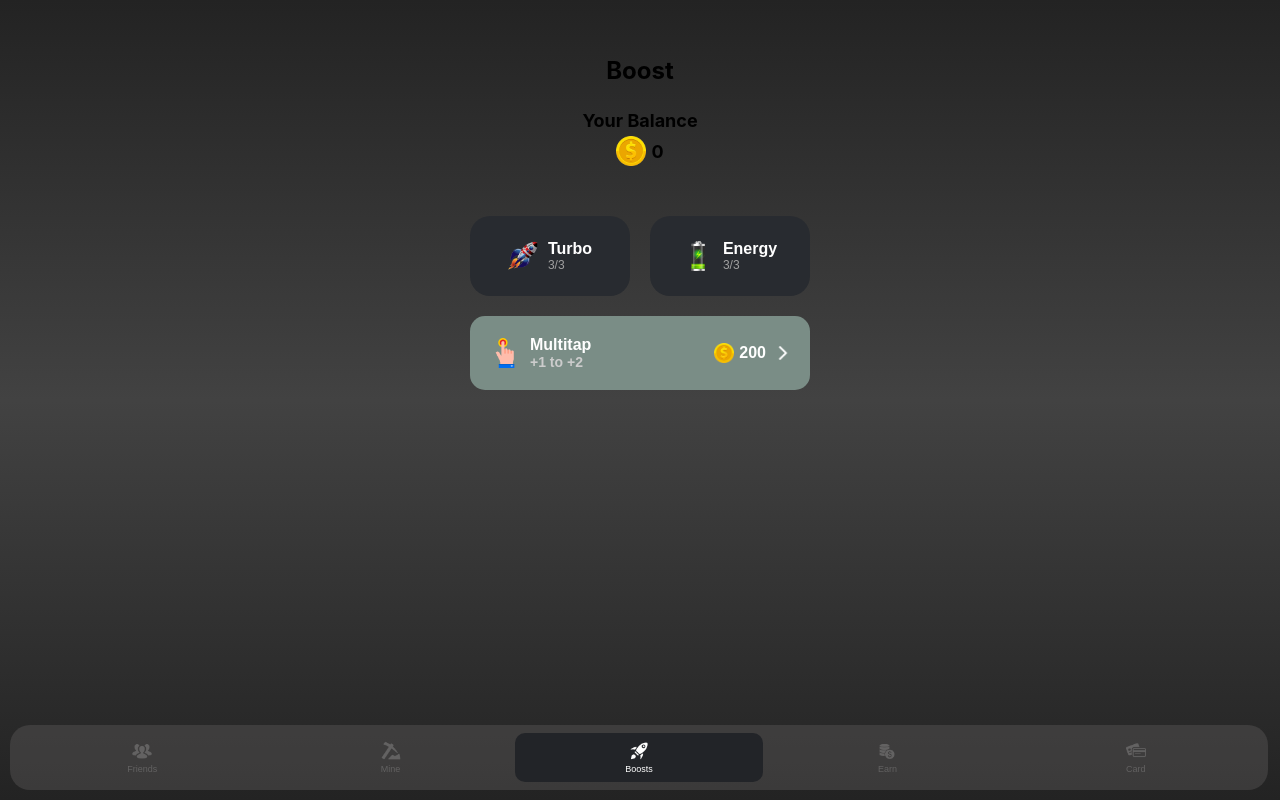
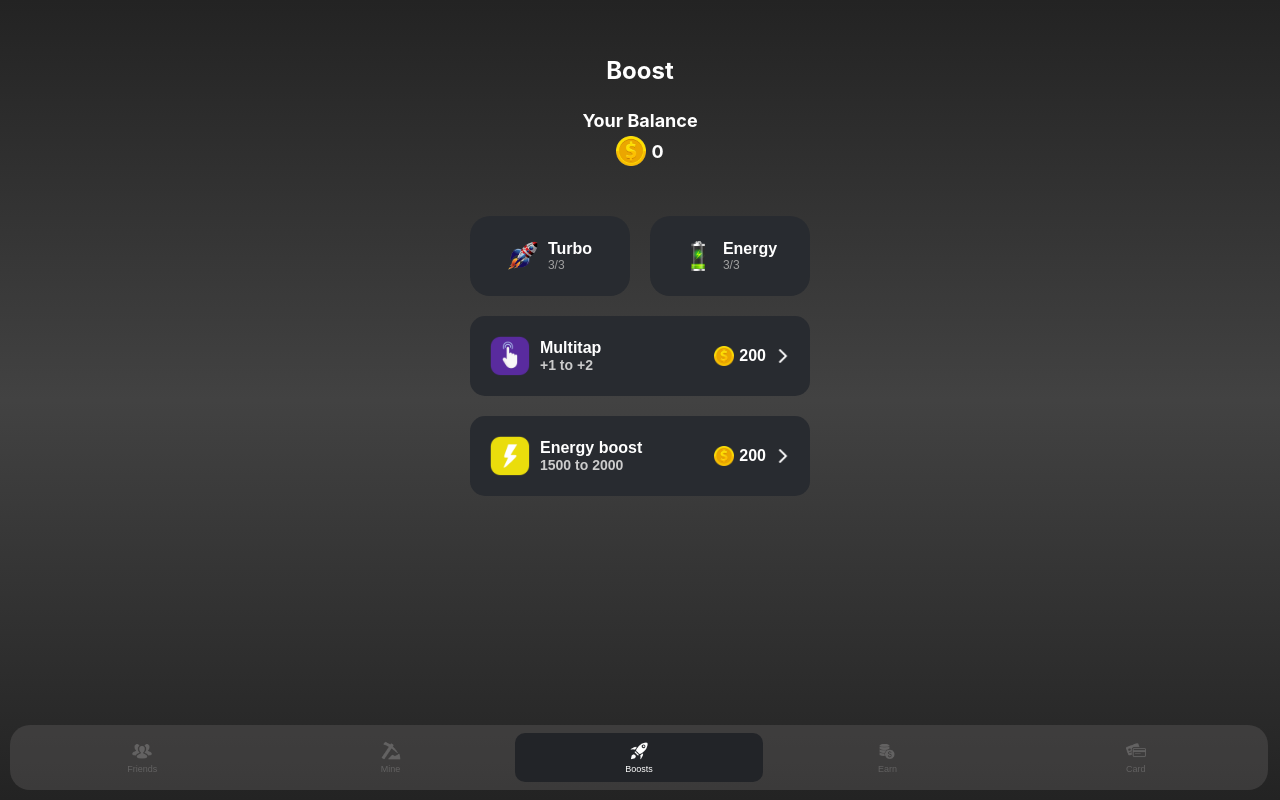
Before and after one commit to vladholomah/my-clicker, a React (Create React App) app: page / in a window 1280 px wide. Both pictures are taken after a click on the button "Boosts". Built offline with nearby package versions, Linux system fonts and the light colour scheme.

Commit message:
Update ExchangeDisplay and styles33446

```diff
--- a/src/App.tsx
+++ b/src/App.tsx
@@ -7,10 +7,10 @@ import Boost from './components/Boost';
 import Levels from './components/Levels';
 import Card from './components/Card';
 import { BoostProvider } from './BoostContext';
-import { EnergyProvider } from './EnergyContext';
+import { EnergyProvider, useEnergy } from './EnergyContext';
 import './App.css';
 
-function App() {
+function AppContent() {
   const [currentView, setCurrentView] = useState('mine');
   const [selectedExchange, setSelectedExchange] = useState({
     name: 'Holmah',
@@ -18,6 +18,7 @@ function App() {
   });
   const [score, setScore] = useState(0);
   const [multitapLevel, setMultitapLevel] = useState(1);
+  const { maxEnergy, setMaxEnergy, refillEnergy } = useEnergy();
 
   const handleMenuItemClick = (item: string) => {
     setCurrentView(item);
@@ -42,11 +43,18 @@ function App() {
     setCurrentView('settings');
   };
 
-
   const handleMultitapUpgrade = (level: number, cost: number) => {
     if (score >= cost) {
       setScore(score - cost);
       setMultitapLevel(level);
+    }
+  };
+
+  const handleEnergyBoostUpgrade = (newMaxEnergy: number, cost: number) => {
+    if (score >= cost) {
+      setScore(score - cost);
+      setMaxEnergy(newMaxEnergy);
+      refillEnergy(); // Відновлюємо енергію до нового максимуму
     }
   };
 
@@ -69,7 +77,9 @@ function App() {
           balance={score}
           setCurrentView={setCurrentView}
           onMultitapUpgrade={handleMultitapUpgrade}
+          onEnergyBoostUpgrade={handleEnergyBoostUpgrade}
           currentLevel={multitapLevel}
+          currentMaxEnergy={maxEnergy}
         />;
       case 'card':
         return <Card balance={score} />;
@@ -88,14 +98,20 @@ case 'card':
 };
 
   return (
-    <BoostProvider>
-      <EnergyProvider>
     <div className="App">
       <div className="game-interface">
         {renderView()}
         <BottomMenu activeItem={currentView} onMenuItemClick={handleMenuItemClick} />
       </div>
     </div>
+  );
+}
+
+function App() {
+  return (
+    <BoostProvider>
+      <EnergyProvider>
+        <AppContent />
       </EnergyProvider>
     </BoostProvider>
   );
--- a/src/EnergyContext.tsx
+++ b/src/EnergyContext.tsx
@@ -7,13 +7,15 @@ interface EnergyContextType {
   energyRefillCooldown: number;
   activateEnergyRefill: () => void;
   decreaseEnergy: (amount?: number) => void;
+  setMaxEnergy: (newMaxEnergy: number) => void;
+  refillEnergy: () => void; // Нова функція
 }
 
 const EnergyContext = createContext<EnergyContextType | undefined>(undefined);
 
-export const EnergyProvider: React.FC<{ children: React.ReactNode }> = ({ children }) => {
+const EnergyProvider: React.FC<{ children: React.ReactNode }> = ({ children }) => {
   const [energy, setEnergy] = useState(1500);
-  const maxEnergy = 1500;
+  const [maxEnergy, setMaxEnergy] = useState(1500);
   const [energyRefillCount, setEnergyRefillCount] = useState(3);
   const [energyRefillCooldown, setEnergyRefillCooldown] = useState(0);
 
@@ -39,6 +41,15 @@ export const EnergyProvider: React.FC<{ children: React.ReactNode }> = ({ childr
 
     return () => clearInterval(interval);
   }, [maxEnergy]);
+
+  const refillEnergy = useCallback(() => {
+    setEnergy(maxEnergy);
+  }, [maxEnergy]);
+
+  const updateMaxEnergy = useCallback((newMaxEnergy: number) => {
+    setMaxEnergy(newMaxEnergy);
+    setEnergy(newMaxEnergy); // Відразу встановлюємо енергію на новий максимум
+  }, []);
 
   useEffect(() => {
     let interval: NodeJS.Timeout | null = null;
@@ -68,7 +79,9 @@ export const EnergyProvider: React.FC<{ children: React.ReactNode }> = ({ childr
       energyRefillCount,
       energyRefillCooldown,
       activateEnergyRefill,
-      decreaseEnergy
+      decreaseEnergy,
+      setMaxEnergy: updateMaxEnergy,
+      refillEnergy
     }}>
       {children}
     </EnergyContext.Provider>
@@ -82,3 +95,5 @@ export const useEnergy = () => {
   }
   return context;
 };
+
+export { EnergyProvider };
--- a/src/components/Boost.css
+++ b/src/components/Boost.css
@@ -11,13 +11,13 @@
 
 .boost-title {
   font-size: 24px;
-  color: #000000;
+  color: #ffffff;
   margin-bottom: 10px;
 }
 
 .balance-title {
   font-size: 18px;
-  color: #000000;
+  color: #ffffff;
   margin-bottom: 5px;
 }
 
@@ -26,7 +26,7 @@
   align-items: center;
   font-size: 18px;
   font-weight: bold;
-  color: #000000;
+  color: #ffffff;
   margin-bottom: 30px;
 }
 
--- a/src/components/Boost.tsx
+++ b/src/components/Boost.tsx
@@ -2,16 +2,26 @@ import React from 'react';
 import { useBoost } from '../BoostContext';
 import { useEnergy } from '../EnergyContext';
 import MultitapButton from './MultitapButton';
+import EnergyBoostButton from './EnergyBoostButton';
 import './Boost.css';
 
 interface BoostProps {
   balance: number;
   setCurrentView: (view: string) => void;
   onMultitapUpgrade: (level: number, cost: number) => void;
-  currentLevel: number; // Додайте це
+  onEnergyBoostUpgrade: (newMaxEnergy: number, cost: number) => void;
+  currentLevel: number;
+  currentMaxEnergy: number;
 }
 
-const Boost: React.FC<BoostProps> = ({ balance, setCurrentView, onMultitapUpgrade, currentLevel }) => {
+const Boost: React.FC<BoostProps> = ({
+  balance,
+  setCurrentView,
+  onMultitapUpgrade,
+  onEnergyBoostUpgrade,
+  currentLevel,
+  currentMaxEnergy
+}) => {
   const {
     turboCount,
     turboTimer,
@@ -95,11 +105,17 @@ const Boost: React.FC<BoostProps> = ({ balance, setCurrentView, onMultitapUpgrad
         </button>
       </div>
       <MultitapButton
-  balance={balance}
-  onMultitapUpgrade={onMultitapUpgrade}
-  currentLevel={currentLevel} // Додайте це
-/>
+        balance={balance}
+        onMultitapUpgrade={onMultitapUpgrade}
+        currentLevel={currentLevel}
+      />
+      <EnergyBoostButton
+        balance={balance}
+        onEnergyBoostUpgrade={onEnergyBoostUpgrade}
+        currentMaxEnergy={currentMaxEnergy}
+      />
     </div>
   );
 };
+
 export default Boost;
--- /dev/null
+++ b/src/components/EnergyBoostButton.tsx
@@ -0,0 +1,89 @@
+import React, { useState } from 'react';
+import './MultitapButton.css';
+
+interface EnergyBoostButtonProps {
+  balance: number;
+  currentMaxEnergy: number;
+  onEnergyBoostUpgrade: (newMaxEnergy: number, cost: number) => void;
+}
+
+const EnergyBoostButton: React.FC<EnergyBoostButtonProps> = ({ balance, currentMaxEnergy, onEnergyBoostUpgrade }) => {
+  const [showConfirmation, setShowConfirmation] = useState(false);
+
+  const getNextLevelInfo = () => {
+    const currentLevel = (currentMaxEnergy - 1500) / 500;
+    const nextLevel = currentLevel + 1;
+    let cost;
+    if (nextLevel <= 7) {
+      cost = (nextLevel - 1) * 100 + 200;
+    } else {
+      cost = 200;
+    }
+    return { level: nextLevel, cost, newMaxEnergy: currentMaxEnergy + 500 };
+  };
+
+  const { level: nextLevel, cost: upgradeCost, newMaxEnergy } = getNextLevelInfo();
+
+  const handleClick = () => {
+    setShowConfirmation(true);
+  };
+
+  const handleConfirm = () => {
+    onEnergyBoostUpgrade(newMaxEnergy, upgradeCost);
+    setShowConfirmation(false);
+  };
+
+  const handleCancel = () => {
+    setShowConfirmation(false);
+  };
+
+  return (
+    <>
+      <button
+        className="multitap-button"
+        onClick={handleClick}
+        disabled={balance < upgradeCost || currentMaxEnergy >= 100000}
+      >
+        <div className="multitap-button-content">
+          <div className="multitap-content">
+            <img src="/images/energy.png" alt="Energy Boost" className="multitap-icon"/>
+            <div className="multitap-text">
+              <span className="multitap-title">Energy boost</span>
+              <span className="multitap-levels">{currentMaxEnergy} to {newMaxEnergy}</span>
+            </div>
+          </div>
+          <div className="multitap-cost">
+            <img src="/images/balance.png" alt="Balance" className="balance-batton"/>
+            <span>{upgradeCost}</span>
+            <img src="/images/arrow-right.png" alt="Arrow" className="arrow-icon"/>
+          </div>
+        </div>
+      </button>
+
+      {showConfirmation && (
+        <div className="confirmation-overlay">
+          <div className="confirmation-modal">
+            <button className="close-button" onClick={handleCancel}>×</button>
+            <img src="/images/energy.png" alt="Energy Boost" className="multitap-image"/>
+            <div className="multitap-info">
+              Energy boost збільшить вашу максимальну енергію до {newMaxEnergy}
+            </div>
+            <div className="price-info">
+              <img src="/images/balance.png" alt="Balance" className="price-icon"/>
+              <span>{upgradeCost}</span>
+            </div>
+            <button
+              className="confirm-button"
+              onClick={handleConfirm}
+              disabled={balance < upgradeCost}
+            >
+              Підтвердити
+            </button>
+          </div>
+        </div>
+      )}
+    </>
+  );
+};
+
+export default EnergyBoostButton;
--- a/src/components/MultitapButton.css
+++ b/src/components/MultitapButton.css
@@ -20,7 +20,7 @@
 }
 
 .multitap-button:disabled {
-  background-color: #7a8d86;
+  background-color: #282b30;
   cursor: not-allowed;
 }
 
@@ -30,8 +30,8 @@
 }
 
 .multitap-icon {
-  width: 30px;
-  height: 30px;
+  width: 40px;
+  height: 40px;
   margin-right: 10px;
 }
 
@@ -57,7 +57,7 @@
 
 .confirmation-modal {
   background-color: #282b30;
-  padding: 20px;
+  padding: 50px;
   border-radius: 30px 30px 0 0;
   width: 100%;
   max-height: 50vh;
@@ -65,7 +65,7 @@
   text-align: center;
   position: relative;
   color: #ffffff;
-  box-shadow: 0 -4px 6px rgba(255, 132, 0, 0.91);
+  box-shadow: 0 -4px 6px rgb(253, 214, 16);
   animation: slideUp 0.3s ease-out;
 }
 
@@ -95,15 +95,15 @@
 }
 
 .multitap-image {
-  width: 80px;
-  height: 80px;
+  width: 90px;
+  height: 90px;
   margin: 10px auto;
   display: block;
 }
 
 .confirm-button {
-  background-color: #ff8400;
-  color: white;
+  background-color: #ffcc00;
+  color: #ffffff;
   border: none;
   padding: 20px 100px;
   border-radius: 15px;
```
Also changed, not shown: public/images/energy.png, public/images/multitap.png. Lines whose indentation alone changed are shown as unchanged.
